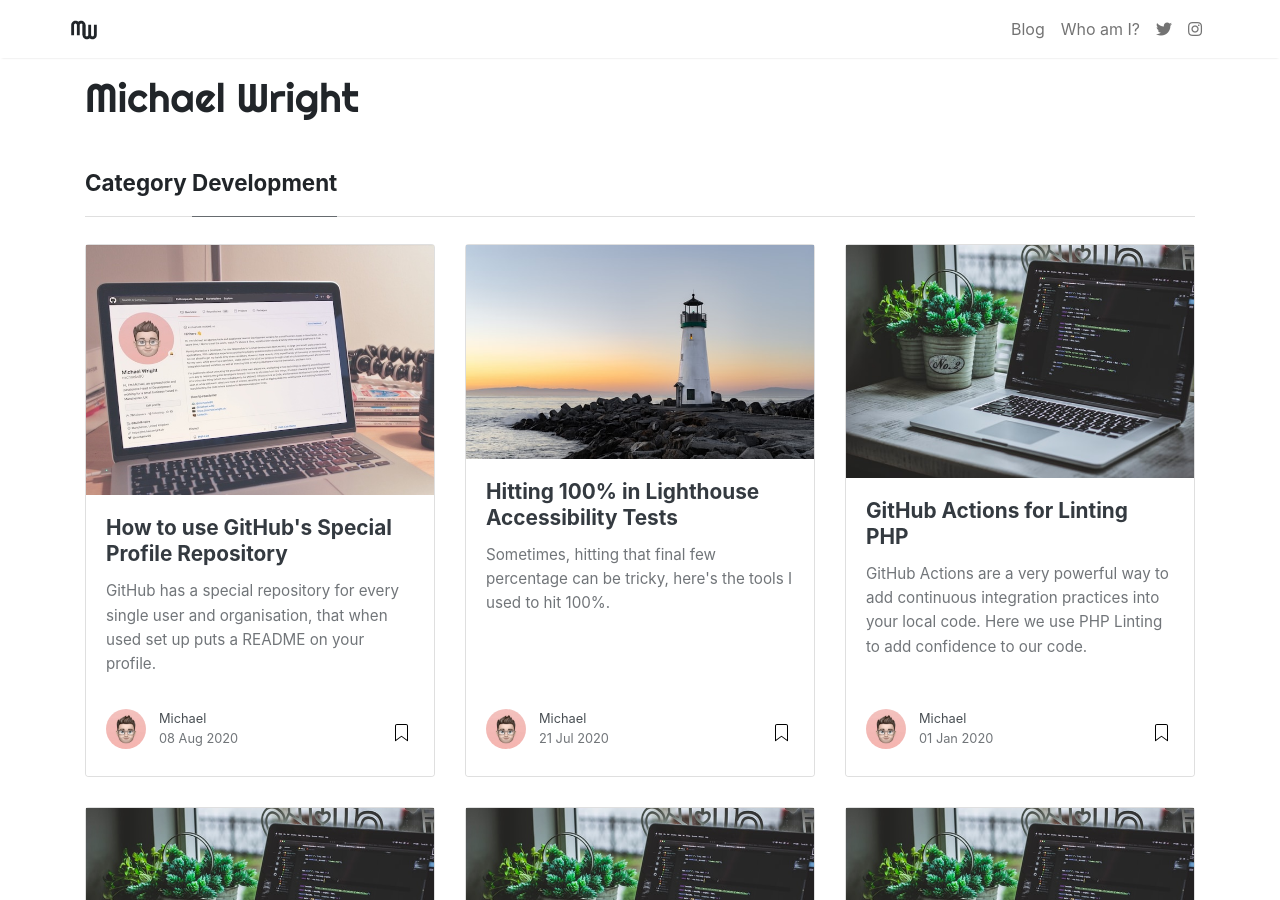
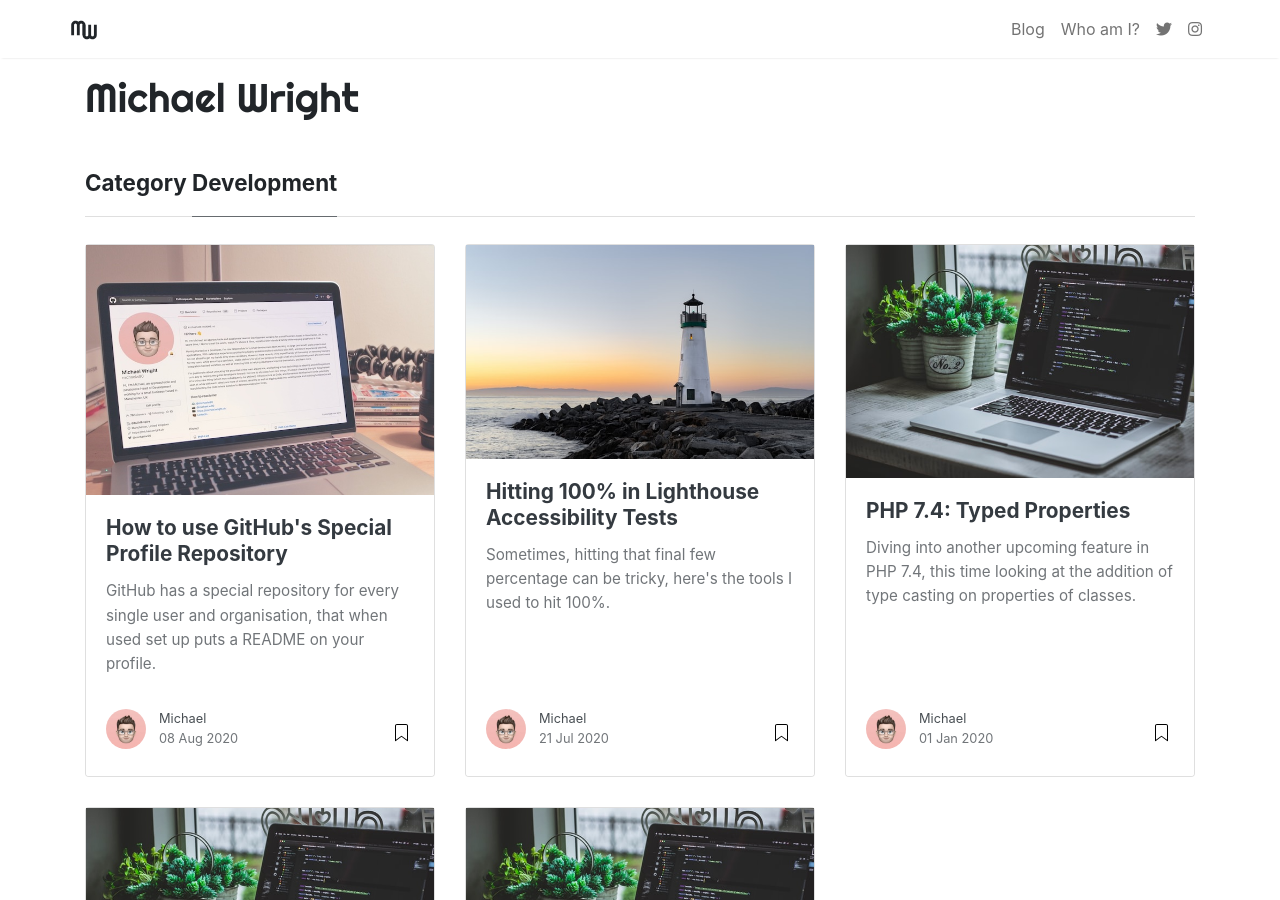
Before and after one commit to michaelw90/michaelw90.github.io, a Jekyll site: the page built from _pages/categories.md, in a window 1280 px wide and 900 px high. Built offline with Jekyll 4.4.1, drawn with Linux system fonts in a browser that asks for light colours; nearby versions of some CDN libraries; some of the changed lines change nothing that is shown; some of the changed text lies outside the part shown.

Commit message:
Remove post

````diff
--- a/_posts/2020-01-01-php-7-4-null-coalescing-assignment-operator.md
+++ b/_posts/2020-01-01-php-7-4-null-coalescing-assignment-operator.md
@@ -30,8 +30,9 @@ $data['username'] = $data['username'] ?? 'guest';
 
 Now, however, when PHP 7.4 gets released, this can be simplified even further into:
 
-    $data['username'] ??= 'guest';
-
+```php
+$data['username'] ??= 'guest';
+```
 
 One case where this doesn't work is if you're looking to assign a value to a different variable, so you'd be unable to use this new option. As such, while this is welcomed there might be a few limited use cases.
 
@@ -44,7 +45,7 @@ $username = (isset($_SESSION['username']) ? $_SESSION['username'] : 'guest');
 becomes…
 
 ```php
-    $username = $_SESSION['username'] ?? 'guest';
+$username = $_SESSION['username'] ?? 'guest';
 ```
 
 <div class='post-footer-note'>
--- a/_posts/2020-01-01-php-lint-with-github-actions-workflow.md
+++ /dev/null
@@ -1,63 +0,0 @@
----
-layout: post
-title:  "GitHub Actions for Linting PHP"
-author: michael
-categories: [ development ]
-thumb: assets/images/posts/codular-posts.jpg
-comments: false
-excerpt: "GitHub Actions are a very powerful way to add continuous integration practices into your local code. Here we use PHP Linting to add confidence to our code."
-hidden: true
----
-
-#### Preface
-
-Continuous Integration is something that in the development world is pretty key in ensuring any work that is being created is of the quality expected within the project. There are tools out there such as Bamboo, TeamCity or CircleCI which enable users to run various tests or scripts against code repositories.
-
-GitHub has realised this and enhanced their offering by enabling the option of GitHub Actions. You build up workflows for what you want to happen in different scenarios and decide when they run. The example we're going to use here is running some very basic linting (checking code for errors) against your PHP repository.
-
-#### Getting Started
-
-For this we're going to be starting off with a [PHPLint](https://github.com/overtrue/phplint) library that you can download through composer. We've set this up in a cmoposer.json file that sits within the root of the repository. Alongside this we've specified a `.phplint.yml` configuration file - taking the example from on the GitHub repository.
-
-#### Action!
-
-We're going to be creating a new workflow in a repository to run an action that has already been created for you. An action is a Docker container that is spun up by GitHub and then various commands ran within it if you define that as part of the workflow.
-
-The action we're going to be use is this one - [php-lint](https://github.com/michaelw90/php-lint) - which has a very simple Docker container within it that installs composer, a few other packages and adds in the `entrypoint.sh` file.
-
-Within the `entrypoint.sh` file you can do almost anything, the one in the repository is very simple and just runs the phplint command against the current repository. However, you could have an [npm](https://github.com/actions/npm) action that simply takes any command passed in from the Workflow and runs it with NPM.
-
-#### Generating Workflow
-
-Workflows have triggers associated with them, they can be for almost anything including (but not limited to) Pull Requests, Pushes, Issues and Forks. In this workflow we're going to be wanting to run our linting against every pull request, so we'll be listening to that.
-
-As mentioned above, we then have actions that are triggered. Our action in this example is very simple as our `entrypoint.sh` doesn't accept any commands etc, and simply runs the command that we expect.
-
-There is a workflow editor that you can use, which if you're getting started is very simple to use. However, it might be easier to copy & past the code into the relevant file below, to get the linting running.  Workflows sit within the `.github` folder and we're going to call ours `main.workflow`. The code:
-
-```php
-workflow "PHP Linting" {
-  resolves = ["Execute"]
-  on = "pull_request"
-}
-
-action "Execute" {
-  uses = "michaelw90/php-lint@master"
-}
-```
-
-This creates a new workflow with one action, the workflow is triggered off "pull_request" and then executes the action that we mentioned above. There are no commands, or similar to change here, just a very straight forward workflow to lint your code.
-
-With this in the main repository, when you raise a pull request against that repository, you should expect to see status checks appearing at the bottom of the PR outlining how the linting process goes, if it fails you can click on detail to explore the cause and then remedy the issues
-
-
-#### Next Steps
-
-You can use this action by going to the [GitHub Marketplace](https://github.com/marketplace/actions/php-lint) and enabling the action on your repository of choice.
-
-This is a very brief outline of how to get started with a GitHub Action & Workflow. This is probably the most basic example that there is to use, however simple it can potentially help save against those rogue Linting errors before you find them when you've released your code!
-
-
-<div class='post-footer-note'>
-Note: This post was originally posted on Codular.com, but has since been migrated over.
-</div>
````
